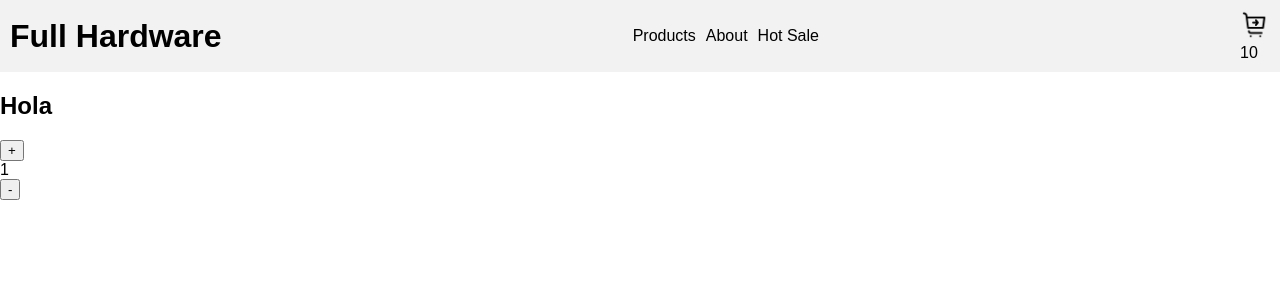
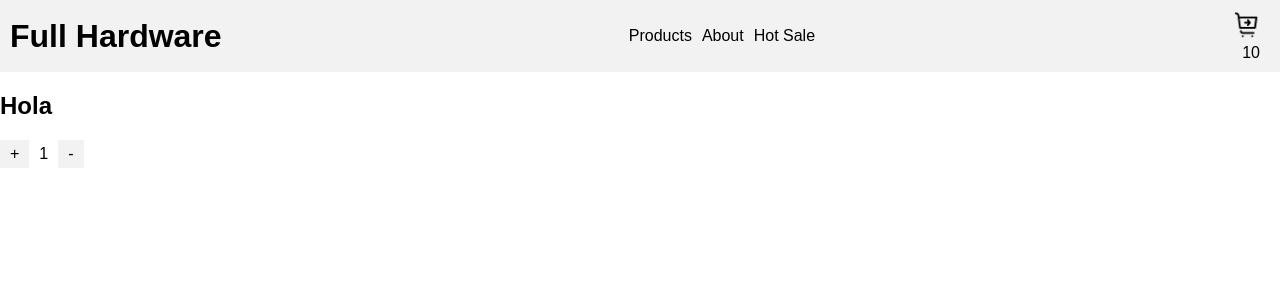
Before and after one commit to LucasLucovas/reactCourseCoderHouse, a React (Vite) app: page / in a window 1280 px wide. Shown: the top 300 px of the page. Built offline with nearby package versions, Linux system fonts and the light colour scheme.

Commit message:
sub primera entrega

```diff
--- a/src/components/ItemCount/ItemCount.css
+++ b/src/components/ItemCount/ItemCount.css
@@ -1,9 +1,9 @@
-.item-count {
+.itemCountContainer{
   display: flex;
   align-items: center;
 }
 
-  .item-count button {
+button {
   font-size: 1rem;
   padding: 5px 10px;
   background-color: #f2f2f2;
@@ -11,7 +11,7 @@
   cursor: pointer;
 }
 
-  .item-count p {
+p {
   margin: 0 10px;
   font-size: 1rem;
 }
--- a/src/components/ItemCount/ItemCount.jsx
+++ b/src/components/ItemCount/ItemCount.jsx
@@ -1,5 +1,5 @@
 import {useState} from 'react'
-
+import "./ItemCount.css"
 
 const ItemCount = () => {
     const [counter, setCounter] = useState(1)
@@ -19,7 +19,7 @@ const ItemCount = () => {
     }
 
   return (
-    <div>
+    <div className='itemCountContainer'>
         <button onClick={increment}> + </button>
         <p>{counter}</p>
         <button onClick={decrement}> - </button>
```
Lines whose indentation alone changed are shown as unchanged.
